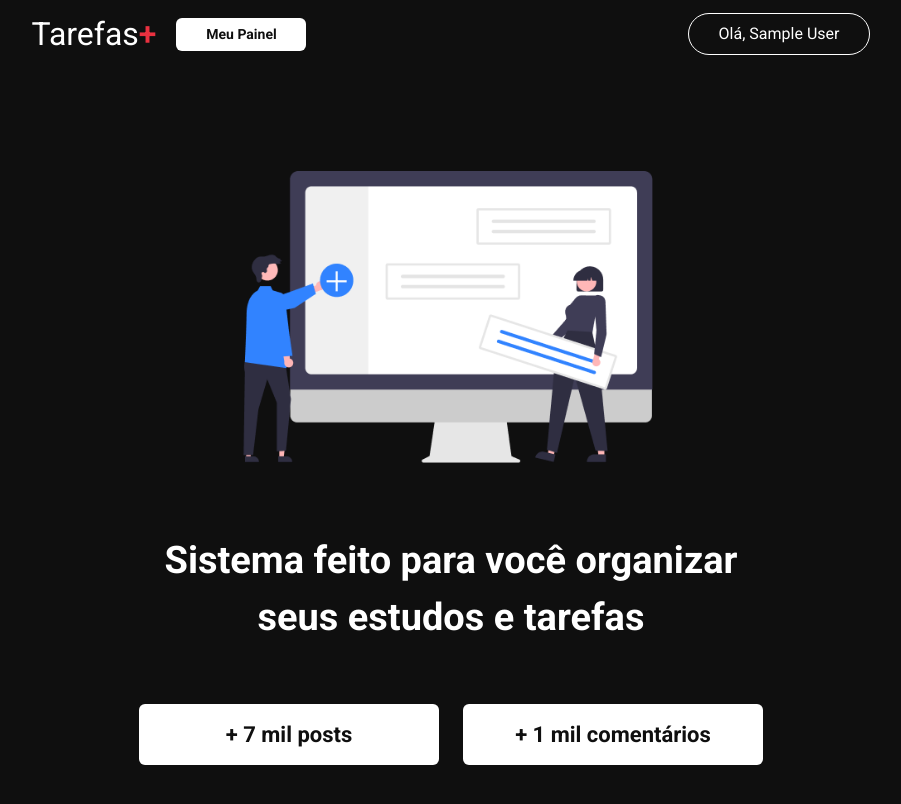
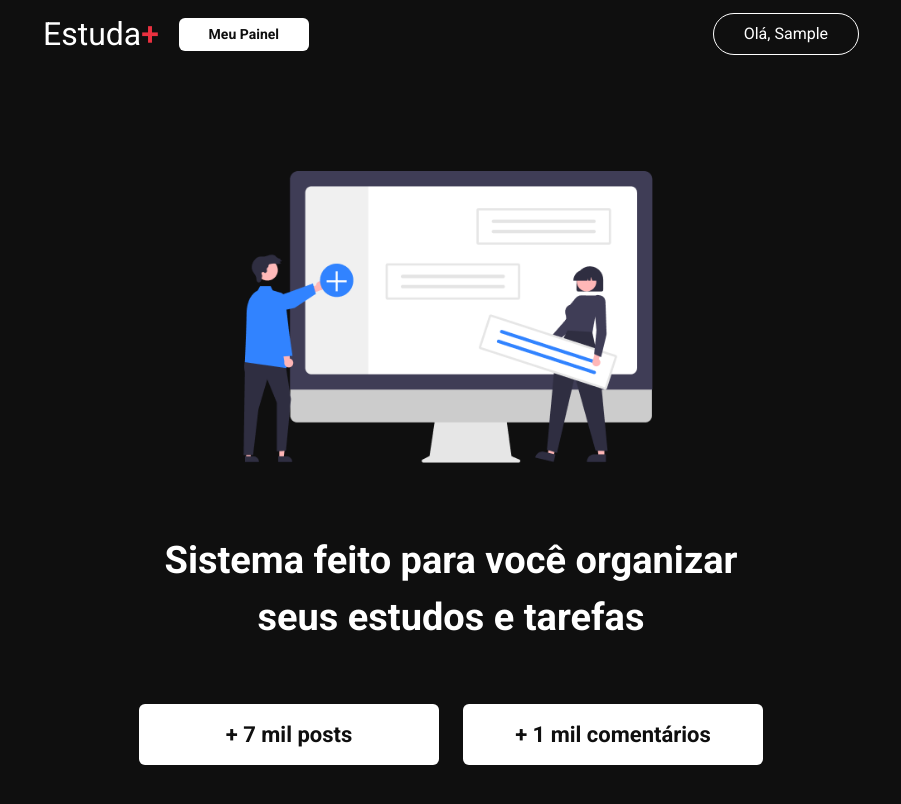
Before and after one commit to BrenoDev00/Estuda_Mais, a Next.js app in the folder front-end/: page / in a window 1280 px wide. Shown: the top 804 px of the page, without its empty margins (189-1090 px from the left). Built offline with nearby package versions, Linux system fonts and the light colour scheme; no server answers; sample sign-in values are in the browser's storage.

Commit message:
style: resposivity settings

```diff
--- a/front-end/package.json
+++ b/front-end/package.json
@@ -1,6 +1,7 @@
 {
-  "name": "task-app",
-  "version": "0.1.0",
+  "name": "estuda-mais",
+  "description": "Aplicação web para gerenciar estudos.",
+  "version": "1.0",
   "private": true,
   "scripts": {
     "dev": "next dev --turbopack",
--- a/front-end/src/components/comment/comment.tsx
+++ b/front-end/src/components/comment/comment.tsx
@@ -22,7 +22,7 @@ export function Comment({ comment }: CommentProps) {
 
   return (
     <CommentContainer className="flex flex-col gap-[11px]">
-      <div className="flex justify-between items-center">
+      <div className="flex justify-between items-center gap-4">
         <div
           className={twMerge("flex items-center gap-[15px]", "max-sm:flex-col")}
         >
--- a/front-end/src/components/header.tsx
+++ b/front-end/src/components/header.tsx
@@ -8,6 +8,8 @@ import { Button, LabelBox } from "../components";
 export const Header = () => {
   const { data: session, status } = useSession();
 
+  const formattedUserName = session?.user?.name?.split(" ")[0];
+
   return (
     <header
       className={twMerge(
@@ -15,7 +17,12 @@ export const Header = () => {
         "bg-bg-black max-md:justify-between px-[30px]"
       )}
     >
-      <nav className="flex items-center gap-[20px] font-normal">
+      <nav
+        className={twMerge(
+          "flex items-center gap-[20px] font-normal",
+          "max-sm:flex-col"
+        )}
+      >
         <Link
           href={"/"}
           className={twMerge(
@@ -24,7 +31,7 @@ export const Header = () => {
           )}
         >
           <p className="flex items-center gap text-white">
-            Tarefas <span className="text-red font-semibold">+</span>
+            Estuda <span className="text-red font-semibold">+</span>
           </p>
         </Link>
 
@@ -43,15 +50,25 @@ export const Header = () => {
       </nav>
 
       {status === "loading" ? (
-        <Button type="button" variant="primary">
+        <Button
+          className={twMerge("max-sm:self-start max-sm:mt-[5px]")}
+          type="button"
+          variant="primary"
+        >
           Carregando...
         </Button>
       ) : session ? (
-        <Button type="button" variant="primary" onClick={() => signOut()}>
-          Olá, {session?.user?.name}
+        <Button
+          className={twMerge("max-sm:self-start max-sm:mt-[5px]")}
+          type="button"
+          variant="primary"
+          onClick={() => signOut()}
+        >
+          Olá, {formattedUserName}
         </Button>
       ) : (
         <Button
+          className={twMerge("max-sm:self-start max-sm:mt-[5px]")}
           type="button"
           variant="primary"
           onClick={() => signIn("google")}
```
